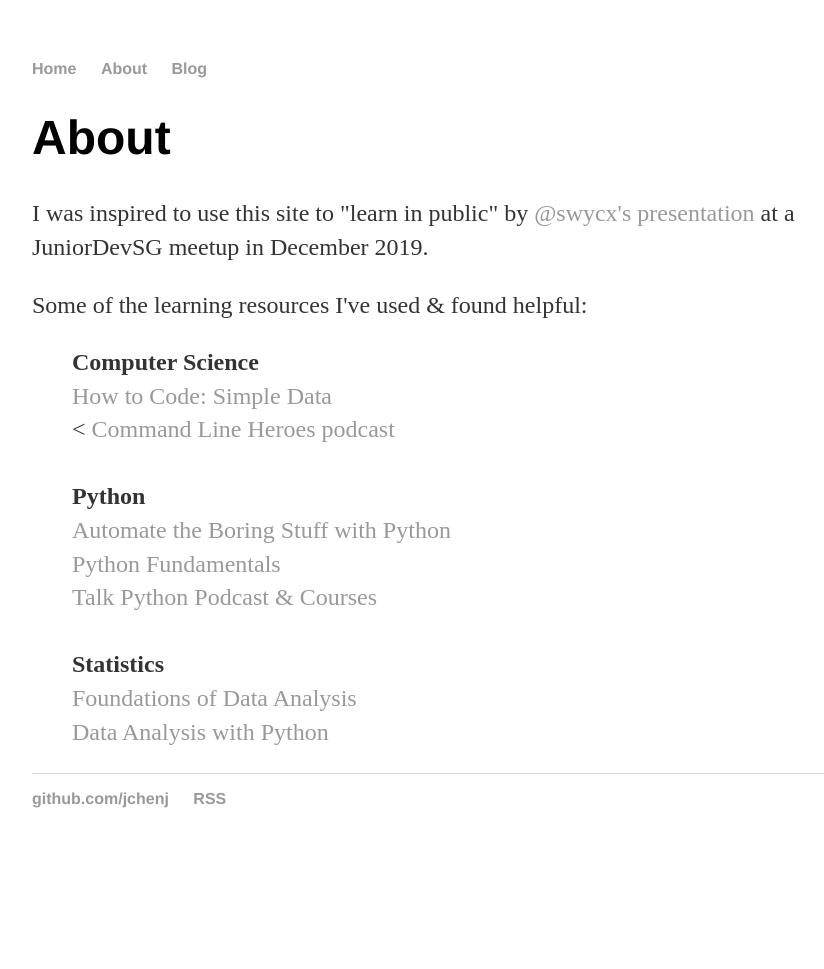
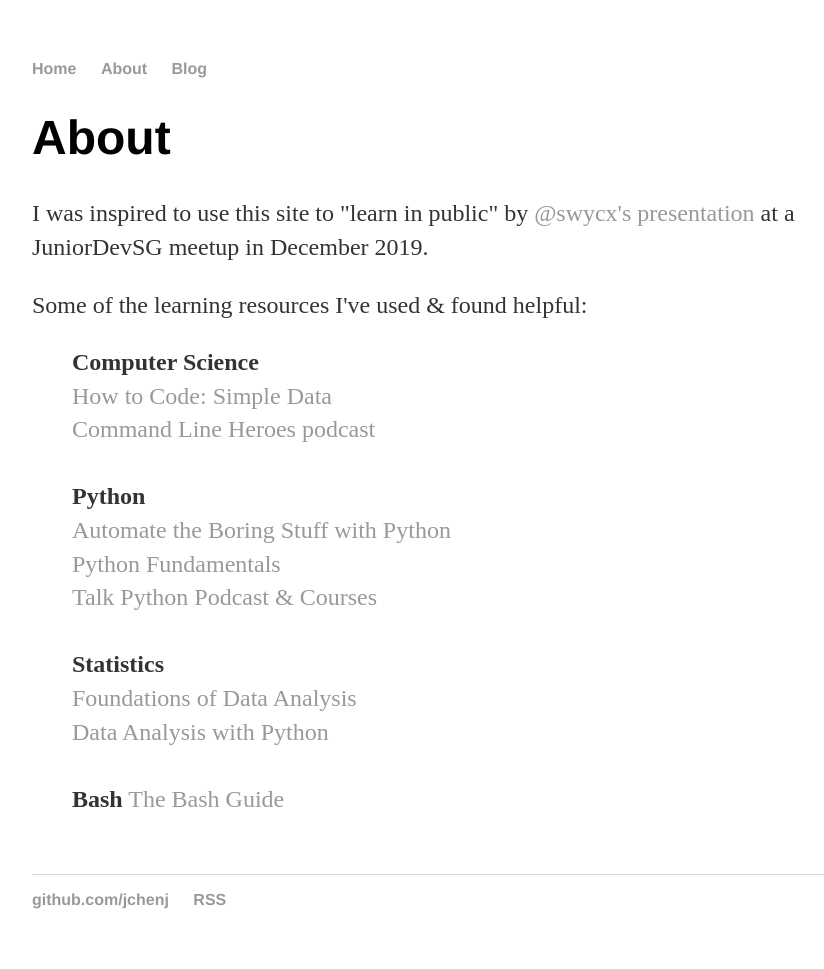
Before and after one commit to jchenj/jchenj.github.io, a Jekyll site: the page built from about/index.html, in a window 1280 px wide. Shown: the whole page, without its empty margins (160-984 px from the left). Built offline with Jekyll 4.4.1, drawn with Linux system fonts in a browser that asks for light colours; before the commit the page ends 900 px from its top, so only the background shows below that.

Commit message:
add bash to resource list

```diff
--- a/about/index.html
+++ b/about/index.html
@@ -8,7 +8,7 @@ title: Julianna Chen
   <p> Some of the learning resources I've used & found helpful:</p>
     <p class="tab">
     <b>Computer Science</b><br>
-      <a href="https://www.edx.org/course/how-to-code-simple-data">How to Code: Simple Data</a><br><
+      <a href="https://www.edx.org/course/how-to-code-simple-data">How to Code: Simple Data</a><br>
       <a href="https://www.redhat.com/en/command-line-heroes">Command Line Heroes podcast</a><br><br>
 
     <b>Python</b><br>
@@ -18,6 +18,7 @@ title: Julianna Chen
 
     <b>Statistics</b><br>
       <a href="https://www.edx.org/course/foundations-of-data-analysis-part-1-statistics-usi?source=aw&awc=6798_1579151316_93524b6d0f9097696ed0aa2cf12ccf9e">Foundations of Data Analysis</a><br>
-      <a href="https://www.coursera.org/learn/data-analysis-with-python">Data Analysis with Python</a><br>
+      <a href="https://www.coursera.org/learn/data-analysis-with-python">Data Analysis with Python</a><br><br>
 
-    </p>
+    <b>Bash</b>
+      <a href="https://guide.bash.academy/">The Bash Guide</a><br><br>
```
